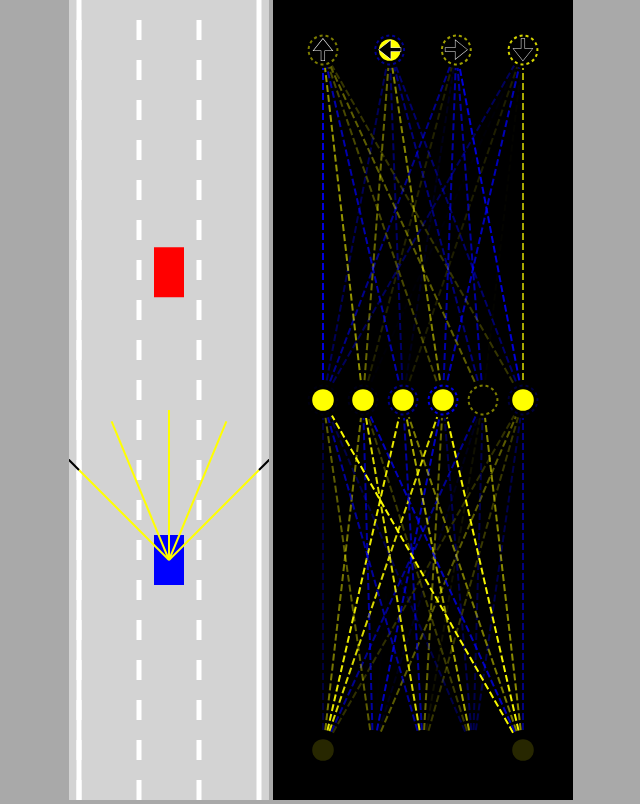
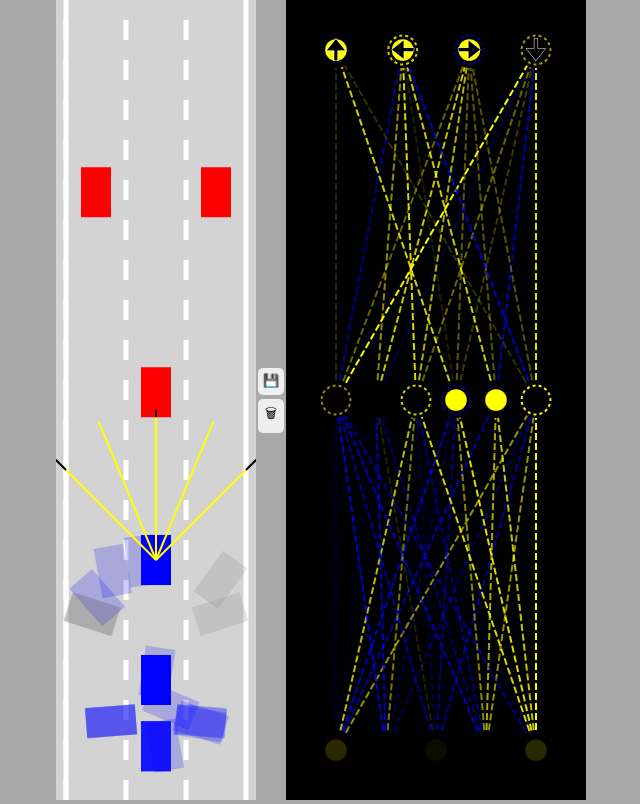
Before and after one commit to JoelKuruvill/self-driving-car-with-javascript, a plain HTML site: page index.html in a window 1280 px wide. Shown: the whole page, without its empty margins (319-959 px from the left). Drawn offline with Linux system fonts and the light colour scheme; animation ran at ten frames a second.

Commit message:
Parallelization!

```diff
--- a/car.js
+++ b/car.js
@@ -38,7 +38,7 @@ class Car {
             // console.log(outputs);
 
             if(this.useBrain){
-                this.controls.foward=outputs[0];
+                this.controls.forward=outputs[0];
                 this.controls.left=outputs[1];
                 this.controls.right=outputs[2];
                 this.controls.reverse=outputs[3];
@@ -122,7 +122,7 @@ class Car {
         this.y-=Math.cos(this.angle)*this.speed;
     }
 
-    draw(ctx, color) {
+    draw(ctx, color,drawSensor=false) {
         if(this.damaged){
             ctx.fillStyle="gray";
         }else{
@@ -135,7 +135,7 @@ class Car {
         }
         ctx.fill();
 
-        if(this.sensor){
+        if(this.sensor && drawSensor){
             this.sensor.draw(ctx);
         }
     }
--- a/index.html
+++ b/index.html
@@ -5,6 +5,10 @@
 </head>
 <body>
     <canvas id="carCanvas"></canvas>
+    <div id="verticalButtons">
+        <button onclick="save()">&#128190;</button>
+        <button onclick="discard()">&#128465;</button>
+    </div>
     <canvas id="networkCanvas"></canvas>
     <script src="visualizer.js"></script>
     <script src="network.js"></script>
--- a/main.js
+++ b/main.js
@@ -6,32 +6,71 @@ networkCanvas.width = 300;
 const carCtx = carCanvas.getContext("2d"); //drawing context?
 const networkCtx = networkCanvas.getContext("2d");
 const road = new Road(carCanvas.width/2, carCanvas.width*0.9);
-const car = new Car(road.getLaneCenter(1), 100, 30, 50,"AI"); //X, Y, width and height.. all in pixels
+//const car = new Car(road.getLaneCenter(1), 100, 30, 50,"AI"); //X, Y, width and height.. all in pixels
+
+const N = 100;
+const cars = generateCars(N);
+let bestCar = cars[0];
+if(localStorage.getItem("bestBrain")){
+    bestCar.brain=JSON.parse(
+        localStorage.getItem("bestBrain")); //Localstorage only works with strings?
+}
+
 const traffic=[
-    new Car(road.getLaneCenter(1), -100,30,50,"DUMMY", 2)
+    new Car(road.getLaneCenter(1), -100,30,50,"DUMMY", 2),
+    new Car(road.getLaneCenter(0), -300,30,50,"DUMMY", 2),
+    new Car(road.getLaneCenter(2), -300,30,50,"DUMMY", 2),
 ];
 
 animate();
+
+function save(){
+    localStorage.setItem("bestBrain", JSON.stringify(bestCar.brain));
+}
+
+function discard(){
+    localStorage.removeItem("bestBrain");
+}
+
+function generateCars(N){
+    const cars=[];
+    for(let i=1;i<N;i++){
+        cars.push(new Car(road.getLaneCenter(1),100,30,50,"AI"));
+    }
+    return cars;
+}
 
 function animate(time){
     for (let i=0;i<traffic.length;i++){
         traffic[i].update(road.borders,[]);
     }
-    car.update(road.borders,traffic);
+
+    for(let i=0;i<cars.length;i++){
+        cars[i].update(road.borders,traffic);
+    }
+    bestCar=cars.find(
+        c=>c.y==Math.min(
+            ...cars.map(c=>c.y)
+        )); //fitness functions when expanding.
 
     carCanvas.height = window.innerHeight;
     networkCanvas.height = window.innerHeight;
 
     carCtx.save();
-    carCtx.translate(0,-car.y+carCanvas.height*0.7);
+    carCtx.translate(0,-bestCar.y+carCanvas.height*0.7);
     road.draw(carCtx);
     for(let i=0;i<traffic.length;i++){
         traffic[i].draw(carCtx,"red");
     }
-    car.draw(carCtx,"blue");
+    carCtx.globalAlpha=0.2;
+    for(let i=0;i<cars.length;i++){
+        cars[i].draw(carCtx,"blue");
+    }
+    carCtx.globalAlpha=1;
+    bestCar.draw(carCtx,"blue",true);
 
     carCtx.restore();
     networkCtx.lineDashOffset=-time/50;
-    Visualizer.drawNetwork(networkCtx,car.brain);
+    Visualizer.drawNetwork(networkCtx,bestCar.brain);
     requestAnimationFrame(animate); //time comes from here..
 }
--- a/style.css
+++ b/style.css
@@ -2,7 +2,26 @@ body {
     margin: 0;
     background-color: darkgray;
     overflow: hidden;
-    text-align: center;
+    display: flex;
+    justify-content: center;
+    align-items: center;
+}
+
+#verticalButtons{
+    display: flex;
+    flex-direction: column;
+}
+
+button {
+    border: none;
+    border-radius: 5px;
+    padding: 5px 5px 7px 5px;
+    margin: 2px;
+    cursor: pointer;
+}
+
+button:hover{
+    background-color: blue;
 }
 
 #networkCanvas {
```
Also changed, not shown: 1 other file.
